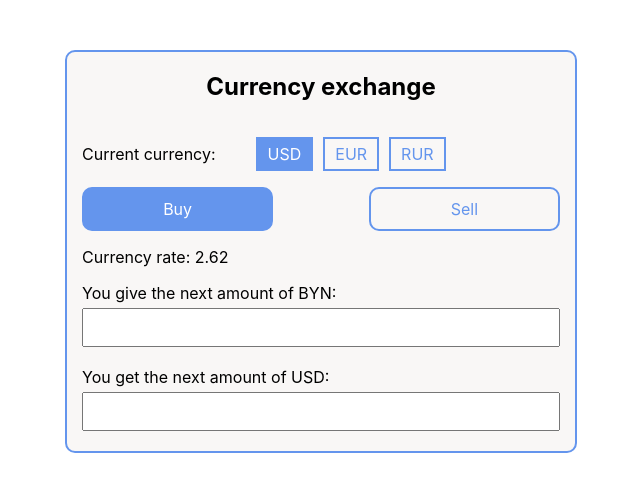
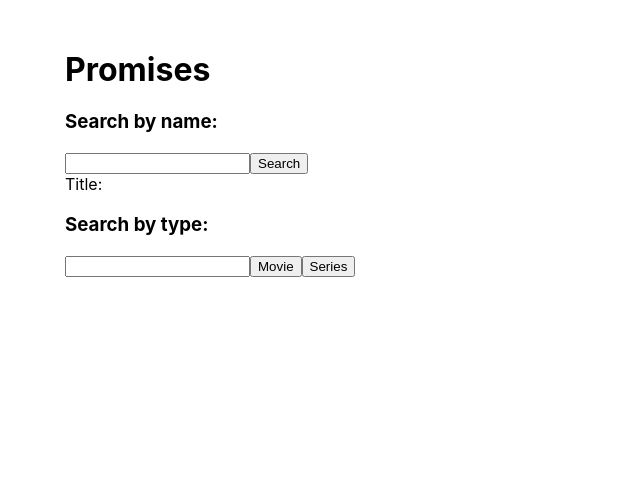
Before and after one commit to ewgenTGM/It_Incubator_JS_Lessons, a React (Create React App) app: page / in a window 1280 px wide. Shown: the top 492 px of the page, without its empty margins (319-959 px from the left). Built offline with nearby package versions, Linux system fonts and the light colour scheme.

Commit message:
Начал 3-е занятие

```diff
--- a/src/App.tsx
+++ b/src/App.tsx
@@ -2,7 +2,7 @@ import React from 'react';
 import './App.css';
 import Lesson1 from './lessons/lesson1/lesson1';
 // import './lessons/lesson2/lesson2';
-// import Lesson3 from './lessons/lesson3/Lesson3';
+import Lesson3 from './lessons/lesson3/Lesson3';
 // import Lesson4 from './lessons/lesson4/Lesson4';
 // import './lessons/lesson5/lesson5';
 // import './lessons/lesson6/lesson6';
@@ -10,13 +10,13 @@ import Lesson1 from './lessons/lesson1/lesson1';
 // import './lessons/lesson8/lesson8';
 
 function App() {
-    return (
-        <div className="container">
-            <Lesson1 />
-            {/*<Lesson3 />*/}
-            {/*<Lesson4 />*/}
-        </div>
-    );
+  return (
+      <div className="container">
+        {/*<Lesson1 />*/ }
+        <Lesson3/>
+        {/*<Lesson4 />*/ }
+      </div>
+  );
 }
 
 export default App;
--- a/src/containers/CurrencyExchangeContainer/CurrencyEContainer.tsx
+++ b/src/containers/CurrencyExchangeContainer/CurrencyEContainer.tsx
@@ -1,6 +1,6 @@
 import React from 'react';
 import CurrencyExchange from '../../components/CurrencyExchange/CurrencyExchange';
-import { CurrencyType } from '../../redux/currencyReducer';
+import { CurrencyStateType, CurrencyType } from '../../redux/currencyReducer';
 import {
   ChangeAction,
   ChangeCurrencyField,
@@ -8,11 +8,19 @@ import {
   TypedDispatch
 } from '../../redux/actions';
 import { useSelector } from 'react-redux';
-import { selectCurrencyState } from '../../redux/selectors';
+import { IRootState, selectCurrencyState } from '../../redux/selectors';
 
 const CurrencyEContainer: React.FC = () => {
 
   const dispatch = TypedDispatch();
+
+  // const {
+  //   currencies,
+  //   currentCurrency,
+  //   isBuying,
+  //   amountOfBYN,
+  //   amountOfCurrency
+  // } = useSelector( selectCurrencyState );
 
   const {
     currencies,
@@ -20,7 +28,7 @@ const CurrencyEContainer: React.FC = () => {
     isBuying,
     amountOfBYN,
     amountOfCurrency
-  } = useSelector( selectCurrencyState );
+  } = useSelector<IRootState, CurrencyStateType>( state => state.currency );
 
   // Текущий курс
   let currencyRate: number = 0;
--- a/src/lessons/lesson3/API.ts
+++ b/src/lessons/lesson3/API.ts
@@ -1,16 +1,16 @@
-import axios from 'axios';
+import axios, { AxiosResponse } from 'axios';
+import { IMovieInfo } from './Lesson3';
 
 const configOMB = {
-    baseURL: 'http://www.omdbapi.com',
+  baseURL: 'http://www.omdbapi.com'
 };
-const key = '';
-const axiosInstance = axios.create(configOMB);
+const key = '3b945e44';
+const axiosInstance = axios.create( configOMB );
 
 const API = {
-    searchFilmsByTitle: (title: string) => {
-    },
-    searchFilmsByType: (title: string, type: string) => {
-    }
+  searchFilmsByTitle: ( title: string ): Promise<AxiosResponse<IMovieInfo>> => axiosInstance.get( `?t=${ title }&apikey=${ key }` ),
+  searchFilmsByType: ( title: string, type: string ) => {
+  }
 };
 
 
--- a/src/lessons/lesson3/Lesson3.tsx
+++ b/src/lessons/lesson3/Lesson3.tsx
@@ -1,44 +1,101 @@
 import React, { useState } from 'react';
 import API from './API';
 import './lesson_3';
+import { AxiosError, AxiosResponse } from 'axios';
+
+export interface IMovieInfo {
+  Title: string | null
+  Year: string | null
+  Rated: string | null
+  Released: string | null
+  Runtime: string | null
+  Genre: string | null
+  Director: string | null
+  Writer: string | null
+  Actors: string | null
+  Plot: string | null
+  Language: string | null
+  Country: string | null
+  Ratings: Array<{ Source: string, Value: string }>
+  Awards: string | null
+  Poster: string | null
+  Metascore: string | null
+  imdbRating: string | null
+  imdbVotes: string | null
+  imdbID: string | null
+  Type: string | null
+  DVD: string | null
+  BoxOffice: string | null
+  Production: string | null
+  Website: string | null
+  Response: string | null
+}
 
 const Lesson3 = () => {
-    const [searchName, setSearchName] = useState('');
-    const [serachResult, setSerachResult] = useState('');
-    const [searchNameByType, setSearchNameByType] = useState('');
-    const [serachResultByType, setSerachResultByType] = useState('');
+  const [ searchName, setSearchName ] = useState( '' );
+  const [ searchResult, setSearchResult ] = useState<IMovieInfo | null>( null );
+  const [ searchNameByType, setSearchNameByType ] = useState( '' );
+  const [ searchResultByType, setSearchResultByType ] = useState( '' );
+  const [ poster, setPoster ] = useState<string | null>( null );
 
-    const searchFilm = () => {
-        API.searchFilmsByTitle(searchName)
+  const searchFilm = async () => {
+    try {
+      const response = await API.searchFilmsByTitle( searchName );
+      setSearchResult( response.data );
+    } catch ( error ) {
+      debugger
+      console.log( 'Ошибка API', error );
+      setSearchResult( error.value );
+    }
   };
 
-    const searchByType = (e: React.MouseEvent<HTMLButtonElement>) => {
+  const searchByType = ( e: React.MouseEvent<HTMLButtonElement> ) => {
     const type: string = e.currentTarget.dataset.t ? e.currentTarget.dataset.t : '';
-        API.searchFilmsByType(searchNameByType, type)
-    }
+    API.searchFilmsByType( searchNameByType, type );
+  };
 
   return (
       <div>
         <h1>Promises</h1>
         <div>
           <h3><p>Search by name:</p></h3>
-                <input type="text" value={searchName} onChange={(e) => setSearchName(e.currentTarget.value)}/>
-                <button onClick={searchFilm}>Search</button>
+          <input
+              type="text"
+              value={ searchName }
+              onChange={ ( e ) => setSearchName( e.currentTarget.value ) }/>
+          <button onClick={ searchFilm }>Search</button>
           <div>
-                    {serachResult}
+            { <div>
+              <span>Title: {searchResult?.Title}</span>
+            </div> }
           </div>
         </div>
 
         <div>
           <h3><p>Search by type:</p></h3>
-                <input type="text" value={searchNameByType} onChange={(e) => setSearchNameByType(e.currentTarget.value)}/>
-                <button onClick={searchByType} data-t='movie'>Movie</button>
-                <button onClick={searchByType} data-t='series'>Series</button>
+          <input
+              type="text"
+              value={ searchNameByType }
+              onChange={ ( e ) => setSearchNameByType( e.currentTarget.value ) }/>
+          <button
+              onClick={ searchByType }
+              data-t='movie'>Movie
+          </button>
+          <button
+              onClick={ searchByType }
+              data-t='series'>Series
+          </button>
           <div>
-                    {serachResultByType}
+            { searchResultByType }
           </div>
         </div>
+        { poster
+        && <img
+            src={ poster ? poster : '' }
+            alt="poster"/>
+        }
+
       </div>
   );
-}
+};
 export default Lesson3;
--- a/src/redux/selectors.ts
+++ b/src/redux/selectors.ts
@@ -1,6 +1,6 @@
 import { IGlobalState } from './state';
 
-interface IRootState extends IGlobalState {
+export interface IRootState extends IGlobalState {
 }
 
 export const selectCurrencies = ( state: IRootState ) => state.currency.currencies;
```
Also changed, not shown: src/lessons/lesson2/lesson2.ts (+6 -1 lines), src/lessons/lesson3/README.md, 1 other file (tests, documents, lock files or other folders). Lines whose indentation alone changed are shown as unchanged.
